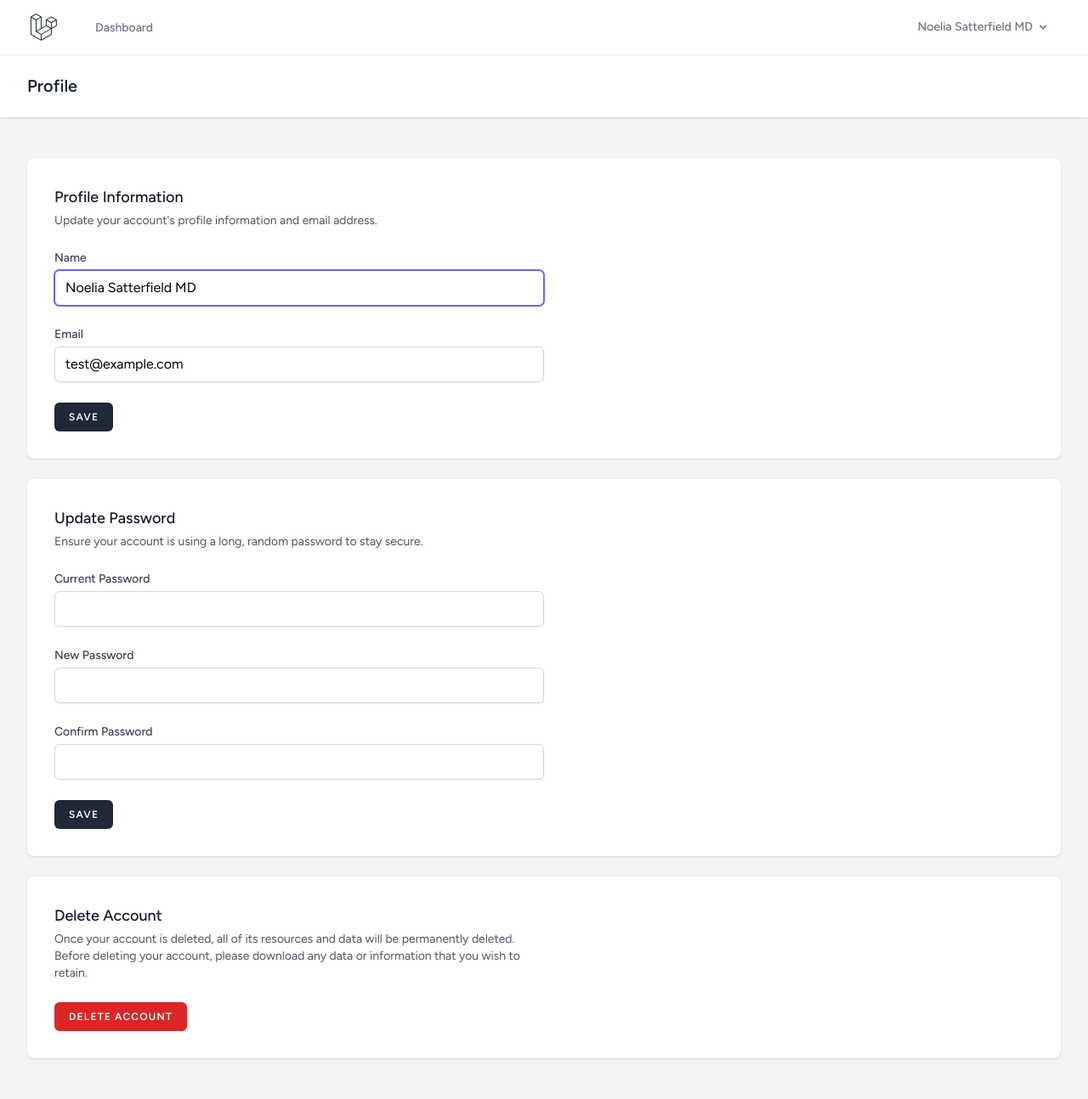
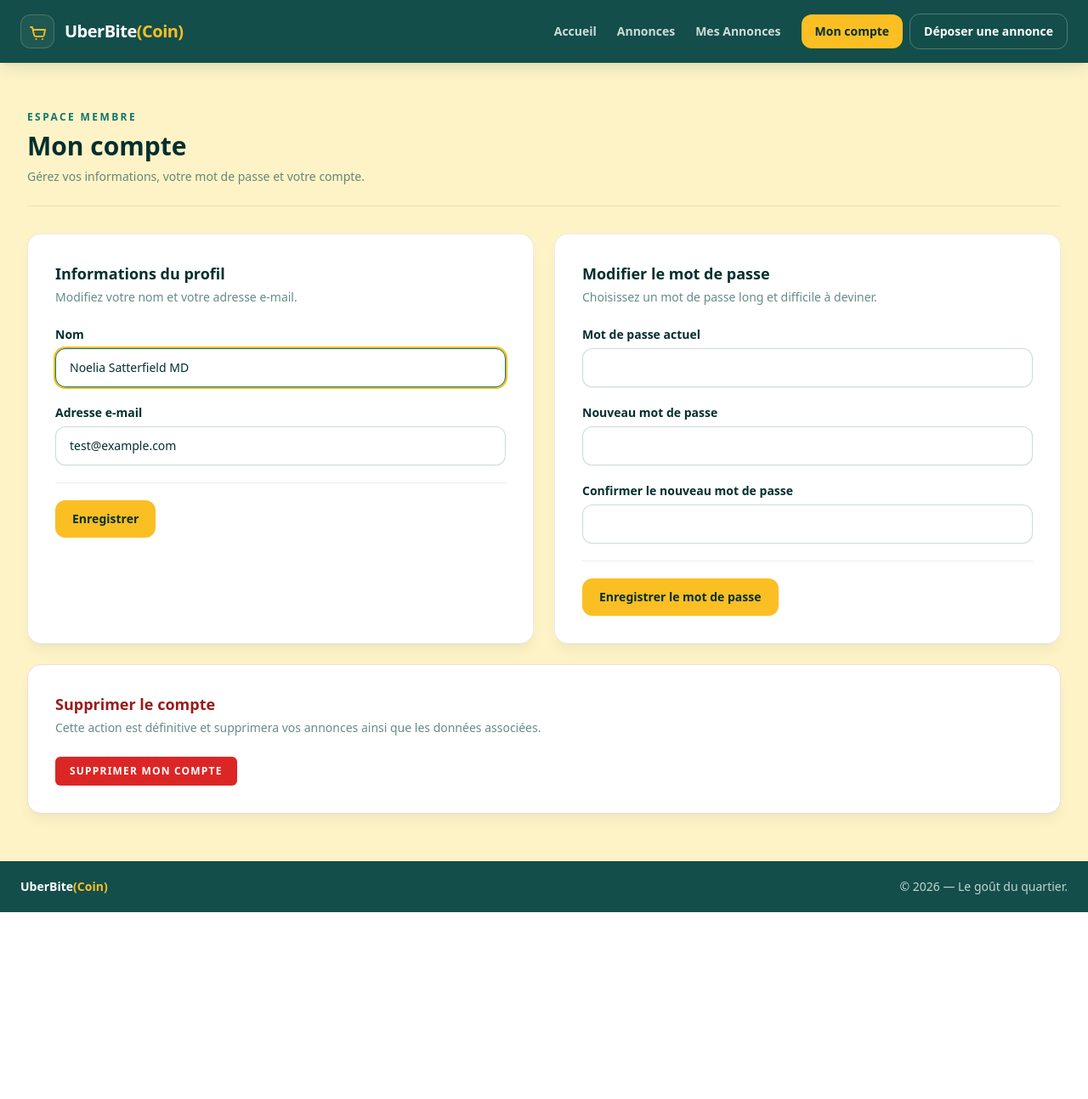
Before and after one commit to mathis-aly/ProjetGroupLaravel, a Laravel app: page /profile in a window 1280 px wide. Shown: the whole page at 85% size. After the commit the page ends 1074 px from the top, so only its background shows below. Run offline with Laravel 12, Linux system fonts and the light colour scheme; a user stored in the database is signed in; data comes from the database, SQL or seed files in the repository; style sheets or scripts are compiled from the project's sources.

Commit message:
Refonte du style du profil

```diff
--- a/resources/views/profile/edit.blade.php
+++ b/resources/views/profile/edit.blade.php
@@ -1,29 +1,23 @@
-<x-app-layout>
-    <x-slot name="header">
-        <h2 class="font-semibold text-xl text-gray-800 dark:text-gray-200 leading-tight">
-            {{ __('Profile') }}
-        </h2>
-    </x-slot>
+<x-layouts.public title="Mon compte | UberBite(Coin)">
+    <section class="mx-auto w-full max-w-7xl px-5 py-10 sm:px-8 sm:py-14">
+        <header class="mb-8 border-b border-teal-900/10 pb-6">
+            <p class="text-xs font-bold uppercase tracking-[0.2em] text-teal-700">Espace membre</p>
+            <h1 class="mt-2 text-3xl font-extrabold text-teal-950">Mon compte</h1>
+            <p class="mt-2 text-sm text-teal-900/65">Gérez vos informations, votre mot de passe et votre compte.</p>
+        </header>
 
-    <div class="py-12">
-        <div class="max-w-7xl mx-auto sm:px-6 lg:px-8 space-y-6">
-            <div class="p-4 sm:p-8 bg-white dark:bg-gray-800 shadow sm:rounded-lg">
-                <div class="max-w-xl">
-                    @include('profile.partials.update-profile-information-form')
-                </div>
-            </div>
+        <div class="grid gap-6 lg:grid-cols-2">
+            <section class="rounded-2xl border border-teal-900/10 bg-white p-6 shadow-lg shadow-teal-950/5 sm:p-8">
+                @include('profile.partials.update-profile-information-form')
+            </section>
 
-            <div class="p-4 sm:p-8 bg-white dark:bg-gray-800 shadow sm:rounded-lg">
-                <div class="max-w-xl">
-                    @include('profile.partials.update-password-form')
-                </div>
-            </div>
+            <section class="rounded-2xl border border-teal-900/10 bg-white p-6 shadow-lg shadow-teal-950/5 sm:p-8">
+                @include('profile.partials.update-password-form')
+            </section>
 
-            <div class="p-4 sm:p-8 bg-white dark:bg-gray-800 shadow sm:rounded-lg">
-                <div class="max-w-xl">
-                    @include('profile.partials.delete-user-form')
-                </div>
-            </div>
+            <section class="rounded-2xl border border-red-900/15 bg-white p-6 shadow-lg shadow-teal-950/5 sm:p-8 lg:col-span-2">
+                @include('profile.partials.delete-user-form')
+            </section>
         </div>
-    </div>
-</x-app-layout>
+    </section>
+</x-layouts.public>
--- a/resources/views/profile/partials/delete-user-form.blade.php
+++ b/resources/views/profile/partials/delete-user-form.blade.php
@@ -1,53 +1,52 @@
 <section class="space-y-6">
     <header>
-        <h2 class="text-lg font-medium text-gray-900 dark:text-gray-100">
-            {{ __('Delete Account') }}
+        <h2 class="text-lg font-bold text-red-800">
+            Supprimer le compte
         </h2>
 
-        <p class="mt-1 text-sm text-gray-600 dark:text-gray-400">
-            {{ __('Once your account is deleted, all of its resources and data will be permanently deleted. Before deleting your account, please download any data or information that you wish to retain.') }}
+        <p class="mt-1 text-sm text-teal-900/65">
+            Cette action est définitive et supprimera vos annonces ainsi que les données associées.
         </p>
     </header>
 
     <x-danger-button
         x-data=""
         x-on:click.prevent="$dispatch('open-modal', 'confirm-user-deletion')"
-    >{{ __('Delete Account') }}</x-danger-button>
+    >Supprimer mon compte</x-danger-button>
 
     <x-modal name="confirm-user-deletion" :show="$errors->userDeletion->isNotEmpty()" focusable>
         <form method="post" action="{{ route('profile.destroy') }}" class="p-6">
             @csrf
             @method('delete')
 
-            <h2 class="text-lg font-medium text-gray-900 dark:text-gray-100">
-                {{ __('Are you sure you want to delete your account?') }}
+            <h2 class="text-lg font-bold text-red-800">
+                Confirmer la suppression du compte
             </h2>
 
-            <p class="mt-1 text-sm text-gray-600 dark:text-gray-400">
-                {{ __('Once your account is deleted, all of its resources and data will be permanently deleted. Please enter your password to confirm you would like to permanently delete your account.') }}
+            <p class="mt-1 text-sm text-teal-900/65">
+                Saisissez votre mot de passe pour confirmer cette suppression définitive.
             </p>
 
             <div class="mt-6">
-                <x-input-label for="password" value="{{ __('Password') }}" class="sr-only" />
-
-                <x-text-input
+                <label for="password" class="sr-only">Mot de passe</label>
+                <input
                     id="password"
                     name="password"
                     type="password"
-                    class="mt-1 block w-3/4"
-                    placeholder="{{ __('Password') }}"
+                    class="mt-1 block w-full rounded-xl border border-teal-900/20 bg-white px-4 py-3 text-sm text-teal-950 shadow-sm focus:border-teal-700 focus:outline-none focus:ring-2 focus:ring-amber-400 sm:w-3/4"
+                    placeholder="Mot de passe"
                 />
 
-                <x-input-error :messages="$errors->userDeletion->get('password')" class="mt-2" />
+                <x-input-error :messages="$errors->userDeletion->get('password')" class="mt-2 text-sm text-red-600" />
             </div>
 
             <div class="mt-6 flex justify-end">
-                <x-secondary-button x-on:click="$dispatch('close')">
-                    {{ __('Cancel') }}
+                <x-secondary-button x-on:click="$dispatch('close')" class="border border-teal-900/20 bg-white text-teal-900 hover:bg-teal-900/5">
+                    Annuler
                 </x-secondary-button>
 
                 <x-danger-button class="ms-3">
-                    {{ __('Delete Account') }}
+                    Confirmer la suppression
                 </x-danger-button>
             </div>
         </form>
--- a/resources/views/profile/partials/update-password-form.blade.php
+++ b/resources/views/profile/partials/update-password-form.blade.php
@@ -1,38 +1,38 @@
 <section>
     <header>
-        <h2 class="text-lg font-medium text-gray-900 dark:text-gray-100">
-            {{ __('Update Password') }}
+        <h2 class="text-lg font-bold text-teal-950">
+            Modifier le mot de passe
         </h2>
 
-        <p class="mt-1 text-sm text-gray-600 dark:text-gray-400">
-            {{ __('Ensure your account is using a long, random password to stay secure.') }}
+        <p class="mt-1 text-sm text-teal-900/65">
+            Choisissez un mot de passe long et difficile à deviner.
         </p>
     </header>
 
-    <form method="post" action="{{ route('password.update') }}" class="mt-6 space-y-6">
+    <form method="post" action="{{ route('password.update') }}" class="mt-6 space-y-5">
         @csrf
         @method('put')
 
         <div>
-            <x-input-label for="update_password_current_password" :value="__('Current Password')" />
-            <x-text-input id="update_password_current_password" name="current_password" type="password" class="mt-1 block w-full" autocomplete="current-password" />
-            <x-input-error :messages="$errors->updatePassword->get('current_password')" class="mt-2" />
+            <label for="update_password_current_password" class="block text-sm font-bold text-teal-950">Mot de passe actuel</label>
+            <input id="update_password_current_password" name="current_password" type="password" class="mt-1.5 block w-full rounded-xl border border-teal-900/20 bg-white px-4 py-3 text-sm text-teal-950 shadow-sm focus:border-teal-700 focus:outline-none focus:ring-2 focus:ring-amber-400" autocomplete="current-password">
+            <x-input-error :messages="$errors->updatePassword->get('current_password')" class="mt-2 text-sm text-red-600" />
         </div>
 
         <div>
-            <x-input-label for="update_password_password" :value="__('New Password')" />
-            <x-text-input id="update_password_password" name="password" type="password" class="mt-1 block w-full" autocomplete="new-password" />
-            <x-input-error :messages="$errors->updatePassword->get('password')" class="mt-2" />
+            <label for="update_password_password" class="block text-sm font-bold text-teal-950">Nouveau mot de passe</label>
+            <input id="update_password_password" name="password" type="password" class="mt-1.5 block w-full rounded-xl border border-teal-900/20 bg-white px-4 py-3 text-sm text-teal-950 shadow-sm focus:border-teal-700 focus:outline-none focus:ring-2 focus:ring-amber-400" autocomplete="new-password">
+            <x-input-error :messages="$errors->updatePassword->get('password')" class="mt-2 text-sm text-red-600" />
         </div>
 
         <div>
-            <x-input-label for="update_password_password_confirmation" :value="__('Confirm Password')" />
-            <x-text-input id="update_password_password_confirmation" name="password_confirmation" type="password" class="mt-1 block w-full" autocomplete="new-password" />
-            <x-input-error :messages="$errors->updatePassword->get('password_confirmation')" class="mt-2" />
+            <label for="update_password_password_confirmation" class="block text-sm font-bold text-teal-950">Confirmer le nouveau mot de passe</label>
+            <input id="update_password_password_confirmation" name="password_confirmation" type="password" class="mt-1.5 block w-full rounded-xl border border-teal-900/20 bg-white px-4 py-3 text-sm text-teal-950 shadow-sm focus:border-teal-700 focus:outline-none focus:ring-2 focus:ring-amber-400" autocomplete="new-password">
+            <x-input-error :messages="$errors->updatePassword->get('password_confirmation')" class="mt-2 text-sm text-red-600" />
         </div>
 
-        <div class="flex items-center gap-4">
-            <x-primary-button>{{ __('Save') }}</x-primary-button>
+        <div class="flex flex-wrap items-center gap-4 border-t border-teal-900/10 pt-5">
+            <button type="submit" class="rounded-xl bg-amber-400 px-5 py-3 text-sm font-bold text-teal-950 shadow-sm transition hover:bg-amber-300">Enregistrer le mot de passe</button>
 
             @if (session('status') === 'password-updated')
                 <p
@@ -40,8 +40,8 @@
                     x-show="show"
                     x-transition
                     x-init="setTimeout(() => show = false, 2000)"
-                    class="text-sm text-gray-600 dark:text-gray-400"
-                >{{ __('Saved.') }}</p>
+                    class="text-sm font-semibold text-teal-700"
+                >Mot de passe modifié.</p>
             @endif
         </div>
     </form>
--- a/resources/views/profile/partials/update-profile-information-form.blade.php
+++ b/resources/views/profile/partials/update-profile-information-form.blade.php
@@ -1,11 +1,11 @@
 <section>
     <header>
-        <h2 class="text-lg font-medium text-gray-900 dark:text-gray-100">
-            {{ __('Profile Information') }}
+        <h2 class="text-lg font-bold text-teal-950">
+            Informations du profil
         </h2>
 
-        <p class="mt-1 text-sm text-gray-600 dark:text-gray-400">
-            {{ __("Update your account's profile information and email address.") }}
+        <p class="mt-1 text-sm text-teal-900/65">
+            Modifiez votre nom et votre adresse e-mail.
         </p>
     </header>
 
@@ -13,42 +13,42 @@
         @csrf
     </form>
 
-    <form method="post" action="{{ route('profile.update') }}" class="mt-6 space-y-6">
+    <form method="post" action="{{ route('profile.update') }}" class="mt-6 space-y-5">
         @csrf
         @method('patch')
 
         <div>
-            <x-input-label for="name" :value="__('Name')" />
-            <x-text-input id="name" name="name" type="text" class="mt-1 block w-full" :value="old('name', $user->name)" required autofocus autocomplete="name" />
-            <x-input-error class="mt-2" :messages="$errors->get('name')" />
+            <label for="name" class="block text-sm font-bold text-teal-950">Nom</label>
+            <input id="name" name="name" type="text" class="mt-1.5 block w-full rounded-xl border border-teal-900/20 bg-white px-4 py-3 text-sm text-teal-950 shadow-sm focus:border-teal-700 focus:outline-none focus:ring-2 focus:ring-amber-400" value="{{ old('name', $user->name) }}" required autofocus autocomplete="name">
+            <x-input-error class="mt-2 text-sm text-red-600" :messages="$errors->get('name')" />
         </div>
 
         <div>
-            <x-input-label for="email" :value="__('Email')" />
-            <x-text-input id="email" name="email" type="email" class="mt-1 block w-full" :value="old('email', $user->email)" required autocomplete="username" />
-            <x-input-error class="mt-2" :messages="$errors->get('email')" />
+            <label for="email" class="block text-sm font-bold text-teal-950">Adresse e-mail</label>
+            <input id="email" name="email" type="email" class="mt-1.5 block w-full rounded-xl border border-teal-900/20 bg-white px-4 py-3 text-sm text-teal-950 shadow-sm focus:border-teal-700 focus:outline-none focus:ring-2 focus:ring-amber-400" value="{{ old('email', $user->email) }}" required autocomplete="username">
+            <x-input-error class="mt-2 text-sm text-red-600" :messages="$errors->get('email')" />
 
             @if ($user instanceof \Illuminate\Contracts\Auth\MustVerifyEmail && ! $user->hasVerifiedEmail())
                 <div>
-                    <p class="text-sm mt-2 text-gray-800 dark:text-gray-200">
-                        {{ __('Your email address is unverified.') }}
+                    <p class="mt-2 text-sm text-teal-900/75">
+                        Votre adresse e-mail n'est pas encore vérifiée.
 
-                        <button form="send-verification" class="underline text-sm text-gray-600 dark:text-gray-400 hover:text-gray-900 dark:hover:text-gray-100 rounded-md focus:outline-none focus:ring-2 focus:ring-offset-2 focus:ring-indigo-500 dark:focus:ring-offset-gray-800">
-                            {{ __('Click here to re-send the verification email.') }}
+                        <button form="send-verification" class="text-sm font-semibold text-teal-800 underline decoration-teal-800/30 underline-offset-4 hover:text-teal-950">
+                            Renvoyer le lien de vérification
                         </button>
                     </p>
 
                     @if (session('status') === 'verification-link-sent')
-                        <p class="mt-2 font-medium text-sm text-green-600 dark:text-green-400">
-                            {{ __('A new verification link has been sent to your email address.') }}
+                        <p class="mt-2 text-sm font-semibold text-teal-700">
+                            Un nouveau lien de vérification a été envoyé.
                         </p>
                     @endif
                 </div>
             @endif
         </div>
 
-        <div class="flex items-center gap-4">
-            <x-primary-button>{{ __('Save') }}</x-primary-button>
+        <div class="flex flex-wrap items-center gap-4 border-t border-teal-900/10 pt-5">
+            <button type="submit" class="rounded-xl bg-amber-400 px-5 py-3 text-sm font-bold text-teal-950 shadow-sm transition hover:bg-amber-300">Enregistrer</button>
 
             @if (session('status') === 'profile-updated')
                 <p
@@ -56,8 +56,8 @@
                     x-show="show"
                     x-transition
                     x-init="setTimeout(() => show = false, 2000)"
-                    class="text-sm text-gray-600 dark:text-gray-400"
-                >{{ __('Saved.') }}</p>
+                    class="text-sm font-semibold text-teal-700"
+                >Modifications enregistrées.</p>
             @endif
         </div>
     </form>
```
Also changed, not shown: resources/views/auth/login.blade.php (+28 -32 lines), resources/views/auth/register.blade.php (+32 -38 lines).
